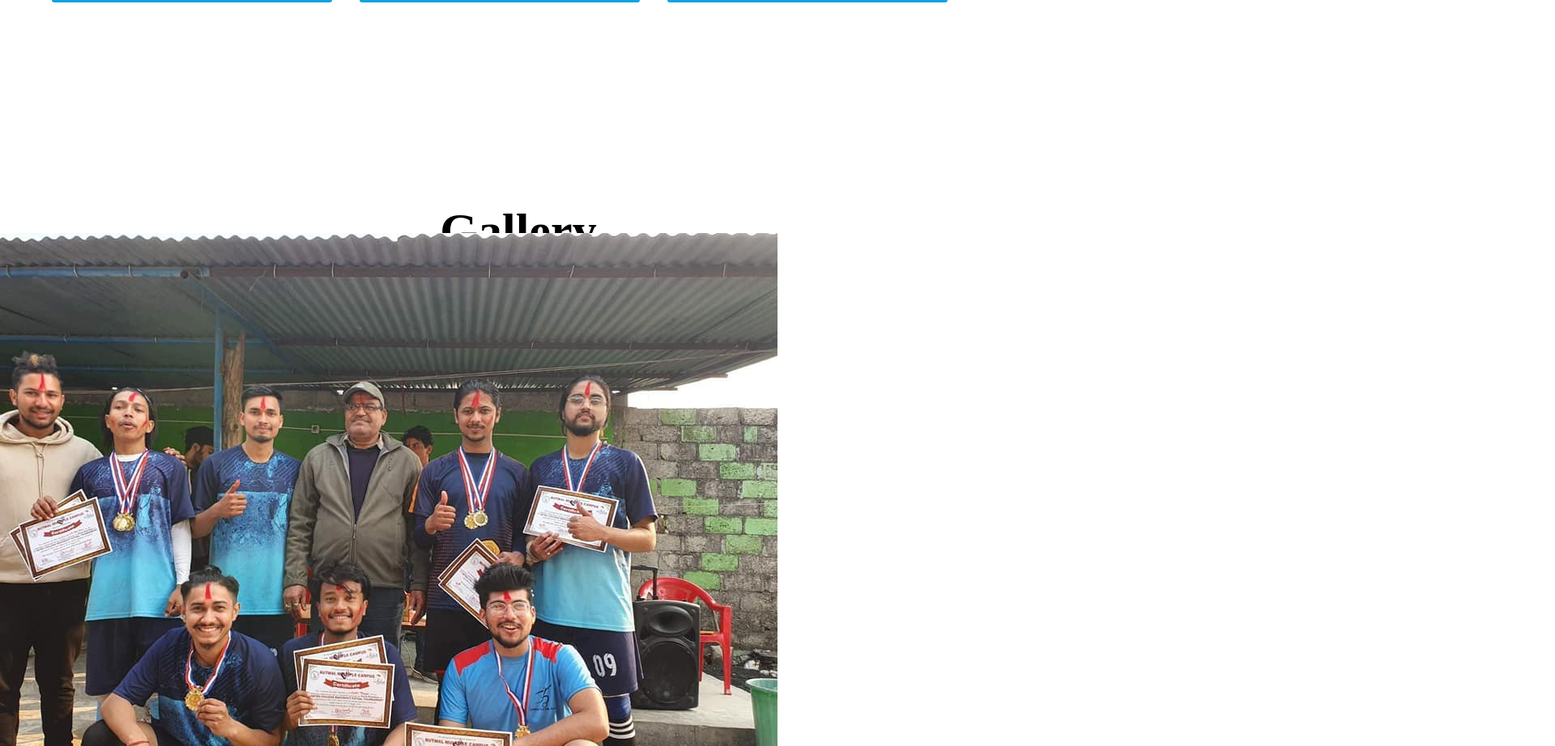
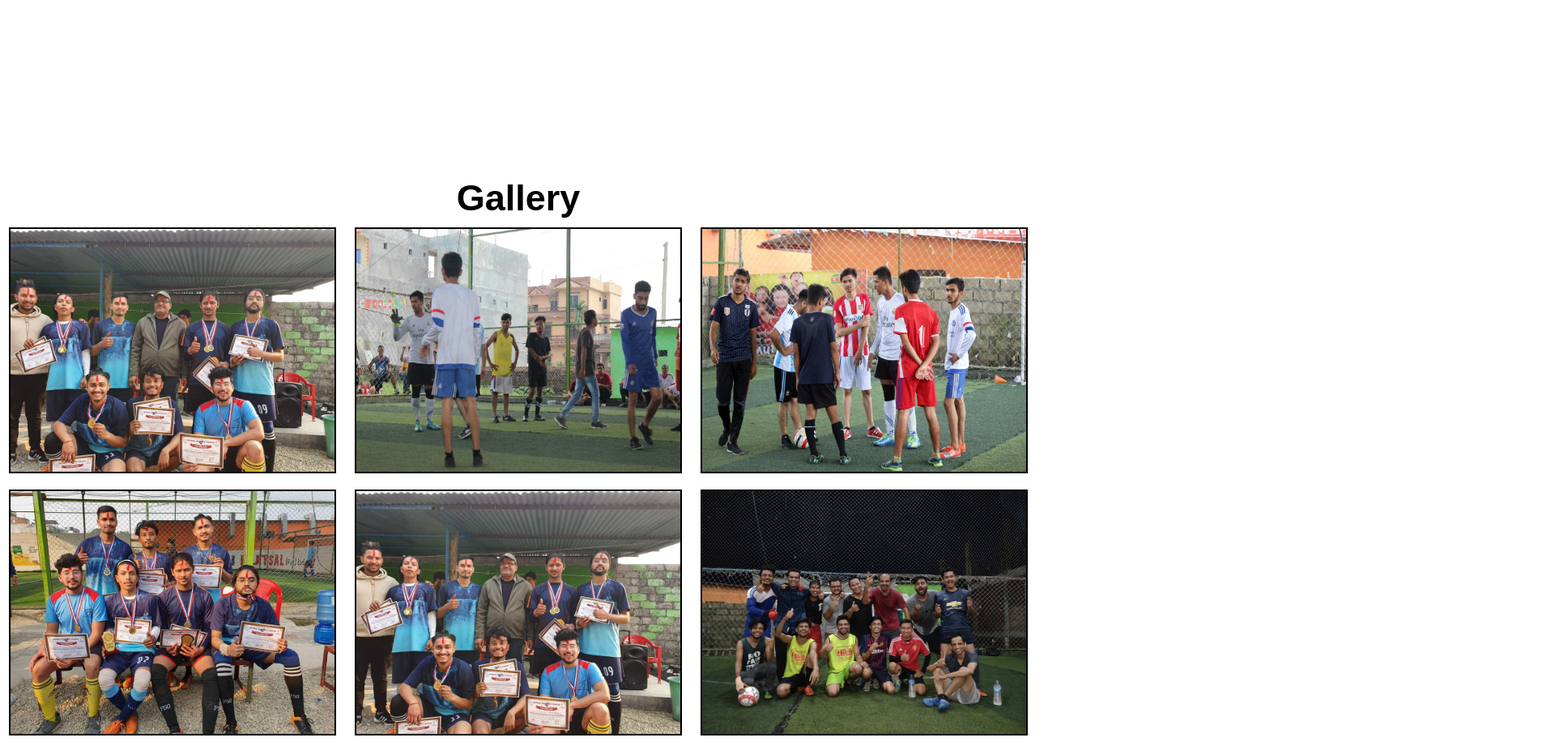
Before and after one commit to PrameshShrestha508/butwal_multiple_campus, a plain HTML site: page index.html in a window 1280 px wide. Shown: the part 1795-2717 px from the top of the page at 81% size, 1920 px wide, since content can reach past the window. Drawn offline with Linux system fonts and the light colour scheme.

Commit message:
Update style.css

```diff
--- a/style.css
+++ b/style.css
@@ -381,73 +381,72 @@ h1{
 	border-radius:3px;
 }
 /*gallery*/
+h1{text-align: center;line-height:45px;}
+h1 span{
+	color:#e01e08;
+
+}
 .gallery{
-	height:100vh;
+
 	width:100%;
-	display:flex;
-	flex-direction:column;
-	margin-top: 50px;
+	height: auto;
 }
 .gallery-header{
-	height:60px;
-	width:100%;
-	text-align:center;
-	font-size: 2.5em;
-	line-height:5px;
-
-}
-.gallery-desc{
-	height:60px;
-	width:100%;
-	margin-top:20px;
-	text-align:center;
-	font-size:1.2em;
+font-size:30px;
+text-align: center;
+font-family:sans-serif;
 
 
 }
-.gallery-img-container{
-	height:500px;
-	width:80%;
-	margin-top:20px;
-	margin-left:10%;
-	display:flex;
-	flex-direction:column;
-
-}
-.row-1{
-	height:50%;
-	width:100%;
+.row{
 	display:flex;
 	flex-direction:row;
+}
 
-
+.box{
+position: relative;
+border:2px solid #000;
+width:400px;
+height:300px;
+margin:10px auto;
+overflow: hidden;
 }
-.row-2{
-	height:50%;
+.box img{
 	width:100%;
-	display:flex;
-	flex-direction:row;
+	height:auto;
 
 }
 
-.gallery-img1{
-	height:240px;
-	width:30%;
 
+.content{
+	background:rgba(0,0,0,0.8);
+	position: absolute;
+	top:-100%;
+	left:0;
+	width:100%;
+	font-size:30px;
+	font-weight:10px;
+	height:100%;
+	color:#fff;
+	padding:20px;
+	box-sizing:border-box;
+	transition: all 0.5s;
 
 }
-.gallery-img2{
-	height:240px;
-	width:30%;
-	margin-left:3%;
+.content h3{
+	text-align: center;
+}
 
+.box:hover .content{
+	top:0;
 }
-.gallery-img3{
-	height:240px;
-	width:30%;
-	margin-left:3%;
+.box2 img{
+height:300px;
+}
+.box3 img{
+height:300px;
+}
 
-}
 /*footer*/
 .footer{
 	height:100vh;
```
